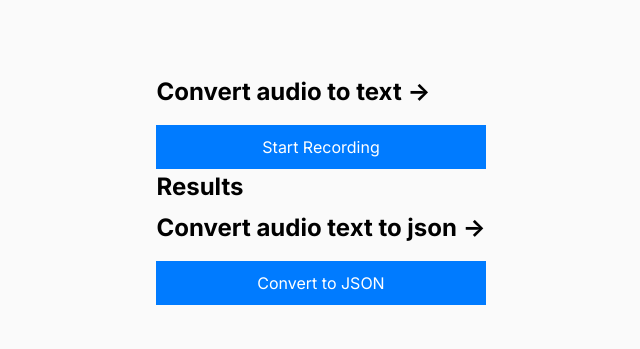
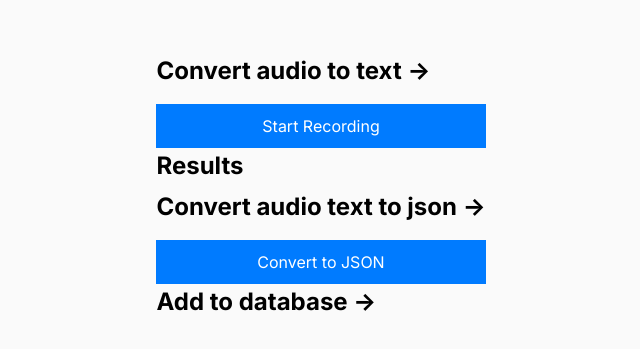
Before and after one commit to nikolaipaukkonen/locuspocus_js, a Next.js app: page / in a window 1280 px wide. Shown: the part 201-550 px from the top of the page, without its empty margins (319-959 px from the left). Built offline with nearby package versions, Linux system fonts and the light colour scheme; no server answers.

Commit message:
sketching the layout

```diff
--- a/src/app/page.js
+++ b/src/app/page.js
@@ -131,6 +131,9 @@ export default function Home() {
           {'Convert to JSON'}
         </button>
         <p>{parsedResult}</p>
+        <h2>
+          Add to database <span>-&gt;</span>
+        </h2>
       </div>
     </main>
   )
```
